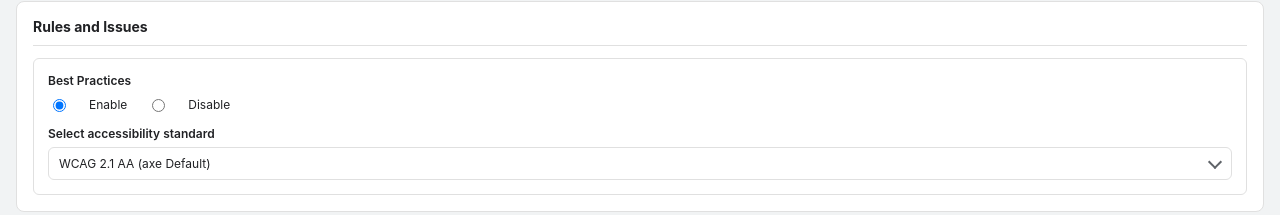
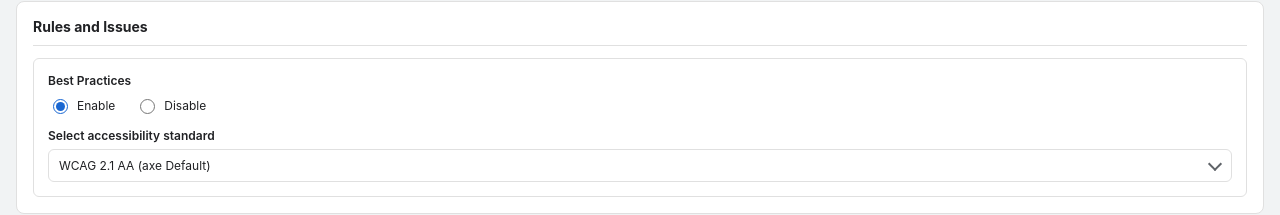
Before and after one commit to calanoix/flax, a browser extension: page src/panel/panel.html in a window 1280 px wide. Both pictures are taken after a click on the button "Settings". Shown: the part 195-410 px from the top of the page. Drawn offline with Linux system fonts and the light colour scheme.

Commit message:
Fix radio buttons CSS

```diff
--- a/src/panel/panel.css
+++ b/src/panel/panel.css
@@ -623,6 +623,9 @@ html.theme-light .badge-critical {
   align-items: center;
   gap: 6px;
   font-size: 12px;
+}
+
+.radio-option label {
   cursor: pointer;
 }
 
--- a/src/panel/panel.html
+++ b/src/panel/panel.html
@@ -106,10 +106,14 @@
           </div>
 
           <div class="radio-row" role="radiogroup" aria-label="Best Practices">
-            <input type="radio" name="best-practices" value="enable" id="bp-enable">
-            <label for="bp-enable" class="radio-option">Enable</label>
-            <input type="radio" name="best-practices" value="disable" id="bp-disable">
-            <label for="bp-disable" class="radio-option">Disable</label>
+            <span class="radio-option">
+              <input type="radio" name="best-practices" value="enable" id="bp-enable">
+              <label for="bp-enable">Enable</label>
+            </span>
+            <span class="radio-option">
+              <input type="radio" name="best-practices" value="disable" id="bp-disable">
+              <label for="bp-disable">Disable</label>
+            </span>
           </div>
 
           <div class="settings-field">
```
